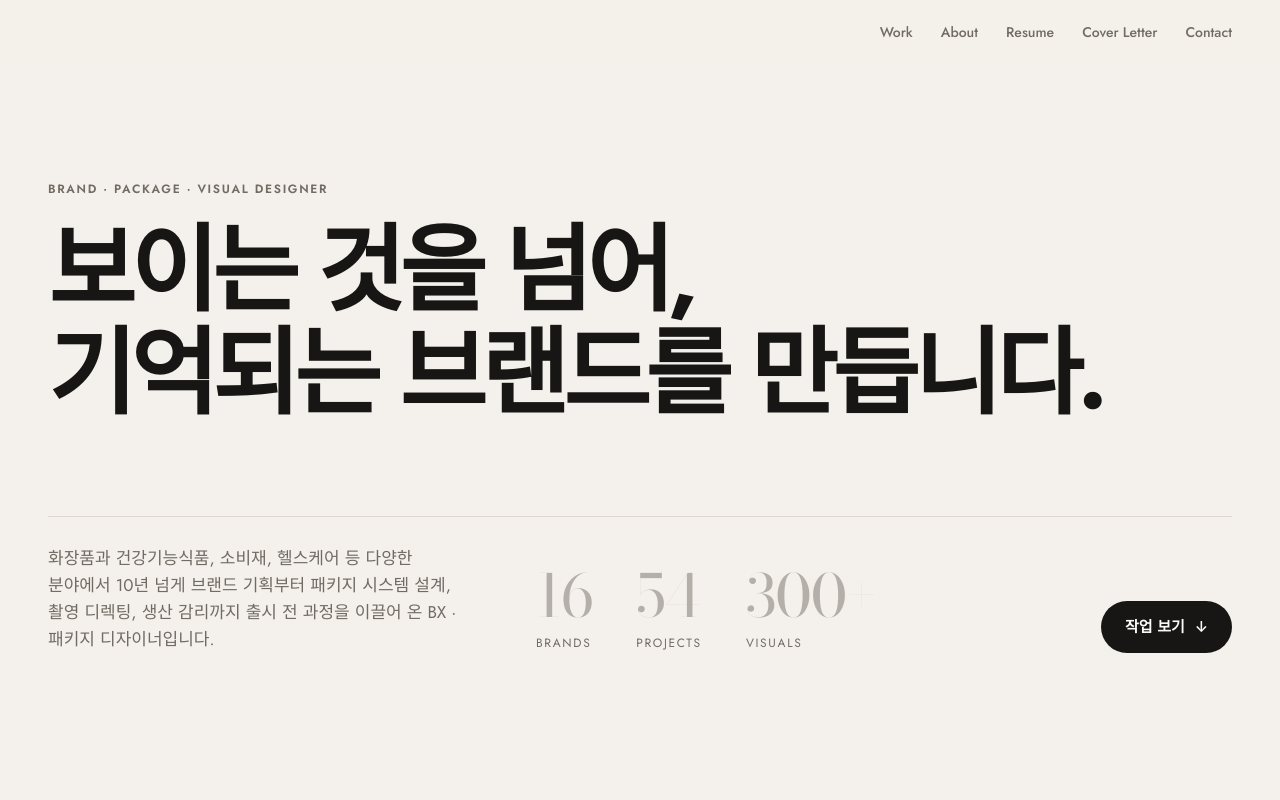
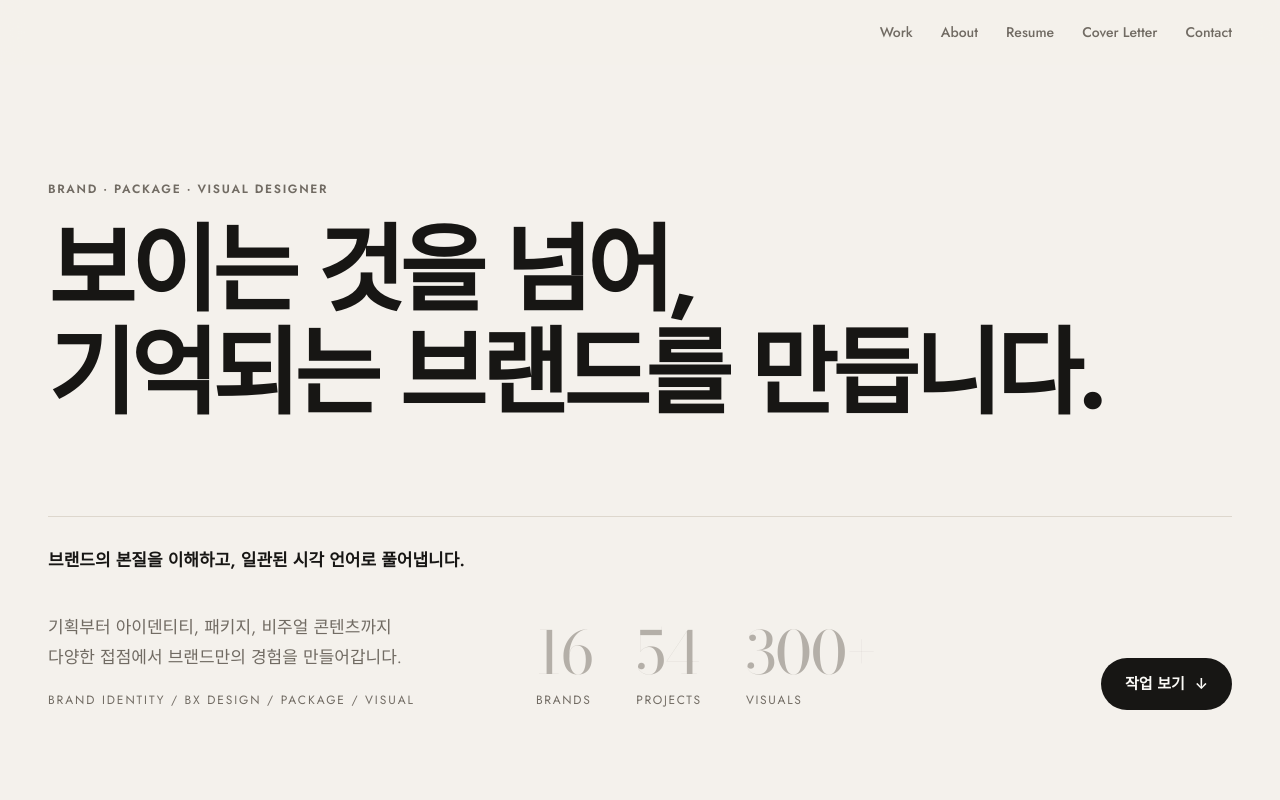
Before and after one commit to jongmin-portfolio/jongmin-portfolio.github.io, a plain HTML site: page index.html in a window 1280 px wide. Shown: the top 800 px of the page. Drawn offline with nearby package versions, Linux system fonts and the light colour scheme; a web font is replaced by a local one.

Commit message:
Add files via upload

```diff
--- a/index.html
+++ b/index.html
@@ -9,7 +9,7 @@
   <link rel="preconnect" href="https://fonts.googleapis.com" />
   <link rel="preconnect" href="https://fonts.gstatic.com" crossorigin />
   <link rel="stylesheet" href="https://fonts.googleapis.com/css2?family=Bodoni+Moda:opsz,wght@6..96,400&family=Jost:wght@300..800&display=swap" />
-  <link rel="stylesheet" href="style.css?v=29" />
+  <link rel="stylesheet" href="style.css?v=30" />
 </head>
 <body>
   <!-- D안: C안(v3)의 이미지·글을 그대로 쓰는 밝은 에디토리얼 디자인 -->
@@ -24,7 +24,10 @@
       <p class="eyebrow">Brand · Package · Visual Designer</p>
       <h1>보이는 것을 넘어,<br/>기억되는 브랜드를 만듭니다.</h1>
       <div class="hero__row">
-        <p class="hero__desc">화장품과 건강기능식품, 소비재, 헬스케어 등 다양한 분야에서 10년 넘게 브랜드 기획부터 패키지 시스템 설계, 촬영 디렉팅, 생산 감리까지 출시 전 과정을 이끌어 온 BX · 패키지 디자이너입니다.</p>
+        <div class="hero__copy">
+          <p class="hero__desc"><strong>브랜드의 본질을 이해하고, 일관된 시각 언어로 풀어냅니다.</strong><br/>기획부터 아이덴티티, 패키지, 비주얼 콘텐츠까지<br/>다양한 접점에서 브랜드만의 경험을 만들어갑니다.</p>
+          <p class="hero__tags">BRAND IDENTITY / BX DESIGN / PACKAGE / VISUAL</p>
+        </div>
         <ul class="hero__stats">
           <li><b>16</b><span>Brands</span></li>
           <li><b>54</b><span>Projects</span></li>
--- a/style.css
+++ b/style.css
@@ -441,3 +441,8 @@ body.is-page-view main > :not(.page), body.is-page-view .foot { display: none; }
 .lb__frame[hidden] { display: none; }
 .lb__frame .lb__img { display: block; width: 100%; height: 100%; max-width: none; max-height: none; border-radius: 0; object-fit: cover; }
 @media (max-width: 760px) { .lb__frame { width: min(calc(100vw - 24px), calc(100vh - 180px)); } }
+
+/* 메인 카피 아래 소개 문구 */
+.hero__desc { max-width: 520px; line-height: 1.8; }
+.hero__desc strong { display: block; margin-bottom: 6px; color: var(--ink); font-weight: 600; }
+.hero__tags { margin: 18px 0 0; font-family: "Jost", sans-serif; font-size: 12px; letter-spacing: 0.16em; color: var(--sub); }
```
